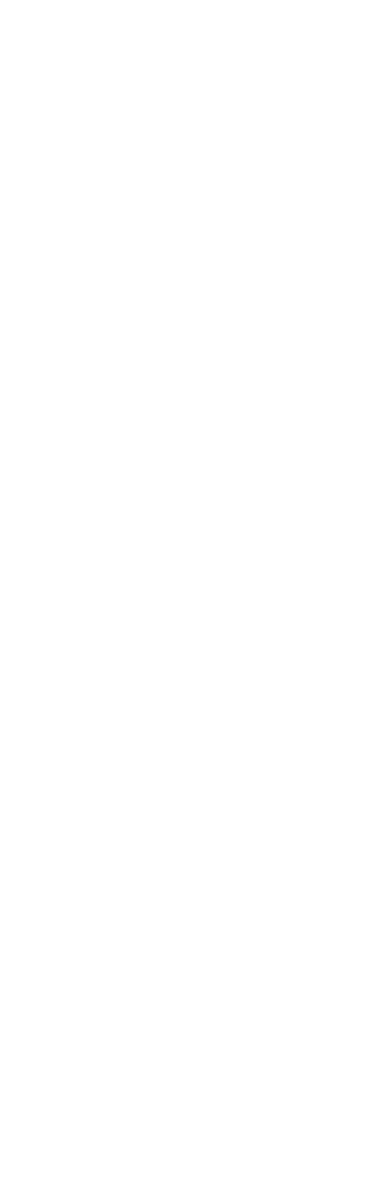
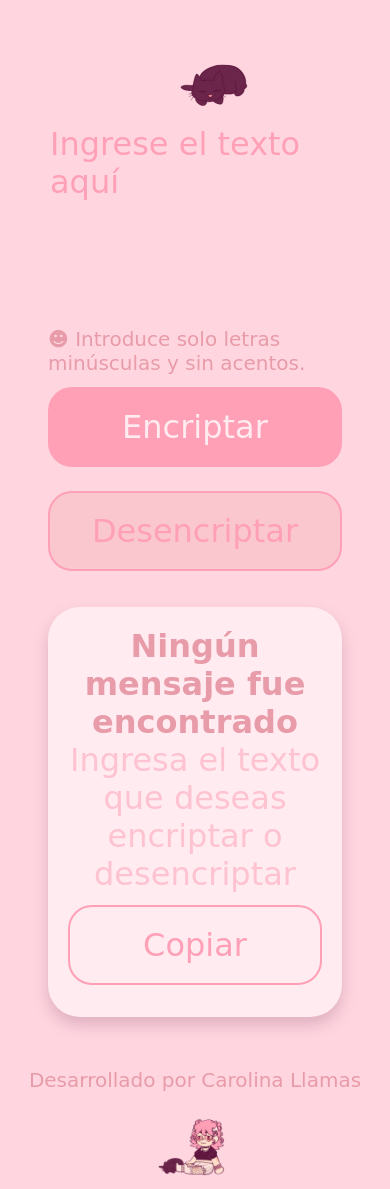
Before and after one commit to Caro-Llamas/encriptador-one, a plain HTML site: page index.html in a window 390 px wide. Before the commit the page ends 844 px from the top, so only its background shows below. Drawn offline with Linux system fonts and the light colour scheme; a web font is replaced by a local one.

Commit message:
Agregados los estilos y la responsividad

```diff
--- /dev/null
+++ b/css/style.css
@@ -0,0 +1,238 @@
+:root{
+    /*Colores*/
+    --claro: #ffebf0;
+    --oscuro: #5F163F;
+    --rosa-claro: #FFd6e0;
+    --rosa-enfasis: #FFa0b7;
+    --rosa-claro-textos: #ffc2d1;
+    --rosa-medio: #fac7cf;
+    --rosa-textos: #e89ba8;
+
+    /*Fuentes*/
+    --fuente-principal: "Just Another Hand", cursive;
+    --small: 2.0rem;
+    --regular: 3.2rem;
+    --large: 3.6rem;
+    --xlarge: 4.8rem;
+
+}
+
+html{
+    box-sizing: border-box;
+    font-size: 62.5%;
+}
+
+*, *:before, *:after{
+    box-sizing: inherit;
+}
+
+body{
+    font-family: var(--fuente-principal);
+    font-size: 1.6rem;
+    background-color: var(--rosa-claro);
+}
+
+/**Globales**/
+.contenedor{
+    width: min(90%, 120rem);
+    margin: 0 auto;
+}
+
+h1, h2, h3, h4{
+    font-family: var(--fuente-principal);
+}
+
+/**Utilidades**/
+.no-margin{
+    margin: 0;
+}
+
+.no-padding{
+    padding: 0;
+}
+
+.centrar-texto{
+    text-align: center;
+}
+
+
+/**Header**/
+.header{
+    padding: 4rem 0 0 4rem;
+}
+
+@media (max-width: 430px) {
+    .header{
+        display: flex;
+        flex-direction: column;
+        align-items: center;
+    }
+}
+
+/**Main**/
+.main{
+    display: flex;
+}
+
+.main__texto{
+    width: 70%;
+    padding: 0 1rem 1rem 20rem;
+}
+
+.main__texto--textarea{
+    width: 100%;
+    height: 50rem;
+    font-family: var(--fuente-principal);
+    font-size: var(--xlarge);
+    color: var(--rosa-enfasis);
+    border: 0;
+    text-wrap: wrap;
+    background-color: var(--rosa-claro);
+    resize: none;
+}
+
+.main__texto--info{
+    font-size: var(--small);
+    color: var(--rosa-textos);
+}
+
+.main__botones{
+    display: flex;
+    justify-content: space-between;
+}
+
+.boton{
+    font-family: var(--fuente-principal);
+    font-size: var(--regular);
+    color: var(--claro);
+    text-decoration: none;
+    background-color: var(--rosa-enfasis);
+    border: 0.2rem solid var(--rosa-enfasis);
+    border-radius: 2.4rem;
+    width: 50%;
+    height: 8rem;
+    margin: 0.6rem;
+    transition-duration: 0.4s;
+    cursor: pointer;
+}
+
+.boton:hover{
+    box-shadow: 0 0.8rem 1.6rem rgba(95, 22, 63, 0.5);
+}
+
+.no-fill{
+    background-color: var(--claro);
+    color: var(--rosa-enfasis);
+}
+
+.disabled{
+    background-color: var(--rosa-medio);
+    color: var(--rosa-enfasis);
+}
+
+.main__encriptado{
+    display: flex;
+    flex-direction: column;
+    align-items: center;
+    width: 25%;
+    background-color: var(--claro);
+    border-radius: 3.2rem;
+    padding: 2rem;
+    margin: 1rem;
+    box-shadow: 0 0.8rem 1.6rem rgba(95, 22, 63, 0.2);
+}
+
+.main__encriptado--img{
+    width: 100%;
+}
+
+.main__encriptado--texto{
+    color: var(--rosa-claro-textos);
+    margin: 1rem;
+    font-size: var(--regular);
+}
+
+.bold{
+    color: var(--rosa-textos);
+}
+
+@media (max-width: 1100px) {
+    .main{
+        flex-direction: column;
+        align-items: center;
+        padding: 0 4rem 0 4rem;
+    }
+
+    .main__texto{
+        width: 100%;
+        padding: 0;
+    }
+
+    .main__encriptado{
+        width: 100%;
+    }
+
+    .main__encriptado--img{
+        width: 0%;
+    }
+}
+
+@media (max-width: 430px) {
+    .main__texto--textarea{
+        height: 20rem;
+        font-size: var(--regular);
+    }
+
+    .main__botones{
+        flex-direction: column;
+        align-items: center;
+    }
+
+    .boton{
+        font-size: var(--regular);
+        margin: 1.2rem;
+        width: 100%;
+    }
+
+    .main__encriptado{
+        margin: 2.4rem;
+    }
+
+    .main__encriptado--texto{
+        font-size: var(--regular);
+        margin: 0;
+    }
+}
+
+/**Footer**/
+.footer{
+    height: 14.5rem;
+    display: flex;
+    justify-content: end;
+}
+
+.footer__texto{
+    color: var(--rosa-textos);
+    font-size: var(--large);
+}
+
+@media (max-width: 1100px) {
+    .footer{
+        justify-content: center;
+    }
+}
+
+@media (max-width: 430px) {
+    .footer{
+        flex-direction: column;
+        align-items: center;
+    }
+
+    .footer__texto{
+        font-size: var(--small);
+    }
+
+    .footer__img{
+        width: 20%;
+    }
+}
--- a/index.html
+++ b/index.html
@@ -4,8 +4,53 @@
     <meta charset="UTF-8">
     <meta name="viewport" content="width=device-width, initial-scale=1.0">
     <title>Encriptador</title>
+
+    <!--Preload-->
+    <link rel="preload" href="css/style.css" as="style">
+    <link rel="stylesheet" href="css/style.css">
+
+    <link rel="preconnect" href="https://fonts.googleapis.com">
+    <link rel="preconnect" href="https://fonts.gstatic.com" crossorigin>
+    <link href="https://fonts.googleapis.com/css2?family=Just+Another+Hand&display=swap" rel="stylesheet">
+
 </head>
 <body>
+    <!--Header-->
+    <header class="header no-margin">
+        <img class="headr__logo" src="assets/logo.png" alt="Dibujo de un gato negro dormido">
+    </header>
+    <!--Fin Header-->
+
+
+    <!--Main-->
+    <main class="main">
+        <section class="main__texto">
+            <textarea autocapitalize="none" class="main__texto--textarea" name="left-textarea">Ingrese el texto aquí</textarea>
+            <p class="main__texto--info no-margin">☻ Introduce solo letras minúsculas y sin acentos.</p>
+            <div class="main__botones">
+                <button class="boton">Encriptar</button>
+                <button class="boton disabled">Desencriptar</button>
+            </div>
+        </section>
+
+        <div class="main__encriptado">
+
+            <img class="main__encriptado--img" src="assets/icono.png" alt="Dibujo de Carolina sentada al lado de un gato negro">
+            <h2 class="main__encriptado--texto bold centrar-texto">Ningún mensaje fue encontrado</h2>
+            <p class="main__encriptado--texto centrar-texto">Ingresa el texto que deseas encriptar o desencriptar</p>
+            <button class="boton no-fill">Copiar</button>
+        </div>
+
+    </main>
+    <!--Fin Main-->
+
+
+    <!--Footer-->
+    <footer class="footer">
+        <p class="footer__texto">Desarrollado por Carolina Llamas</p>
+        <img class="footer__img" src="assets/icono.png" alt="Dibujo de Carolina sentada al lado de un gato negro">
+    </footer>
+    <!--Fin Footer-->
 
 </body>
 </html>
```
Also changed, not shown: assets/footer.png (added).
